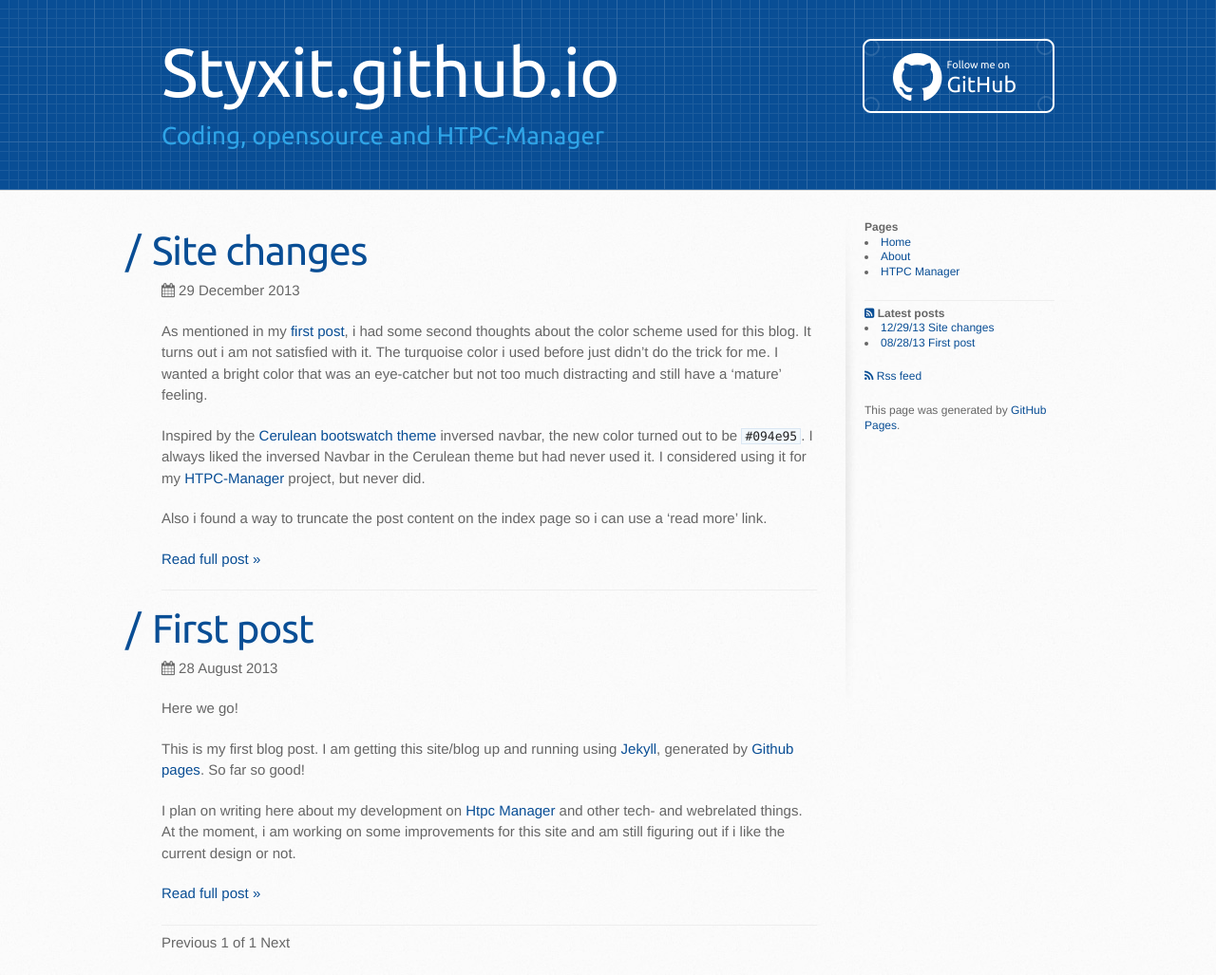
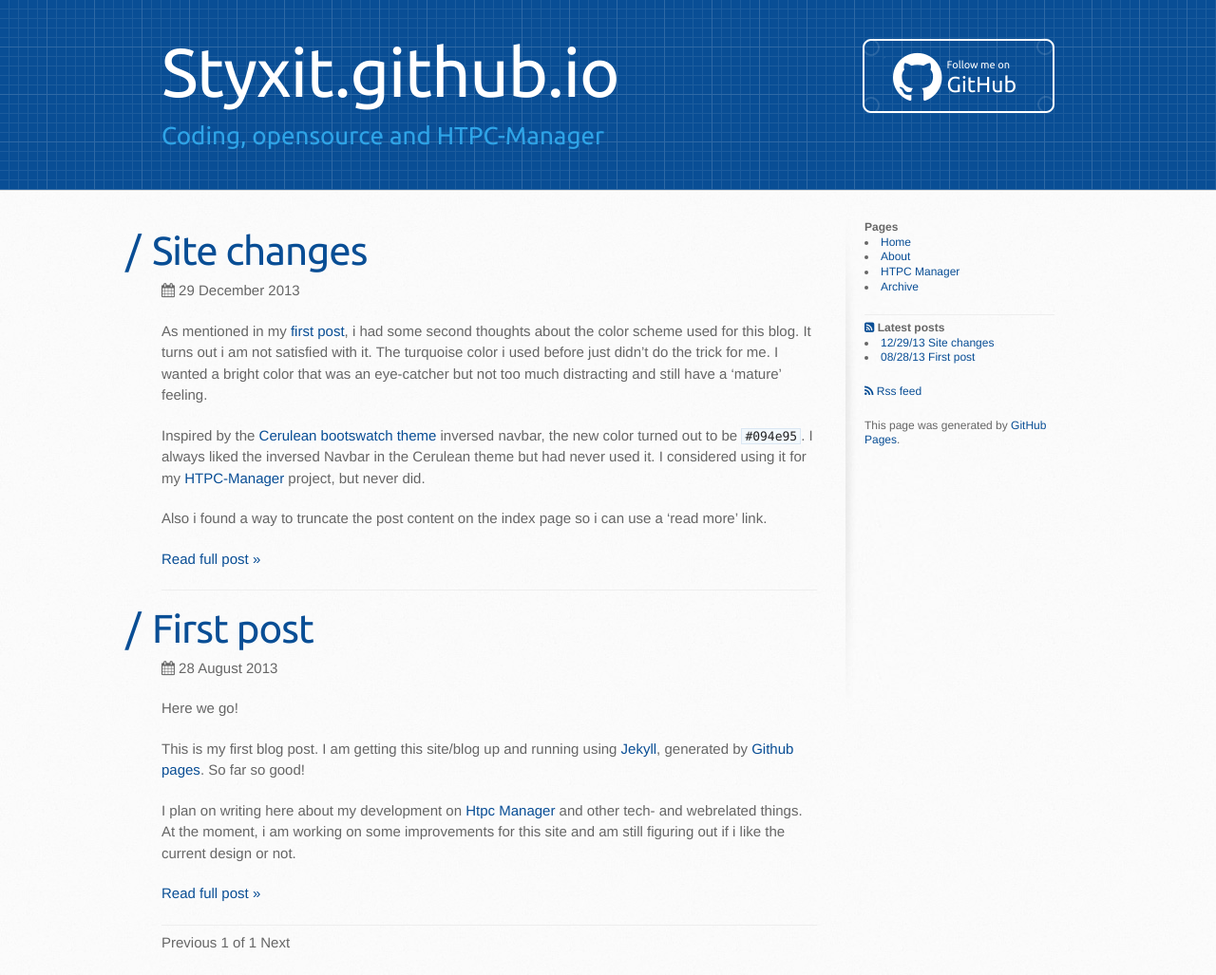
Before and after one commit to styxit/styxit.github.io, a Jekyll site: the page built from index.html, in a window 1280 px wide. Shown: the whole page at 95% size. Built offline with Jekyll 4.4.1, drawn with Linux system fonts in a browser that asks for light colours; the list of posts is cut into pages by our own code.

Commit message:
Add archive link to sidebar

```diff
--- a/_includes/sidebar.html
+++ b/_includes/sidebar.html
@@ -3,6 +3,7 @@
     <li><a href="/">Home</a></li>
     <li><a href="/about.html">About</a></li>
     <li><a href="/htpc.html">HTPC Manager</a></li>
+    <li><a href="/archive.html">Archive</a></li>
 </ul>
 
 <hr />
```
